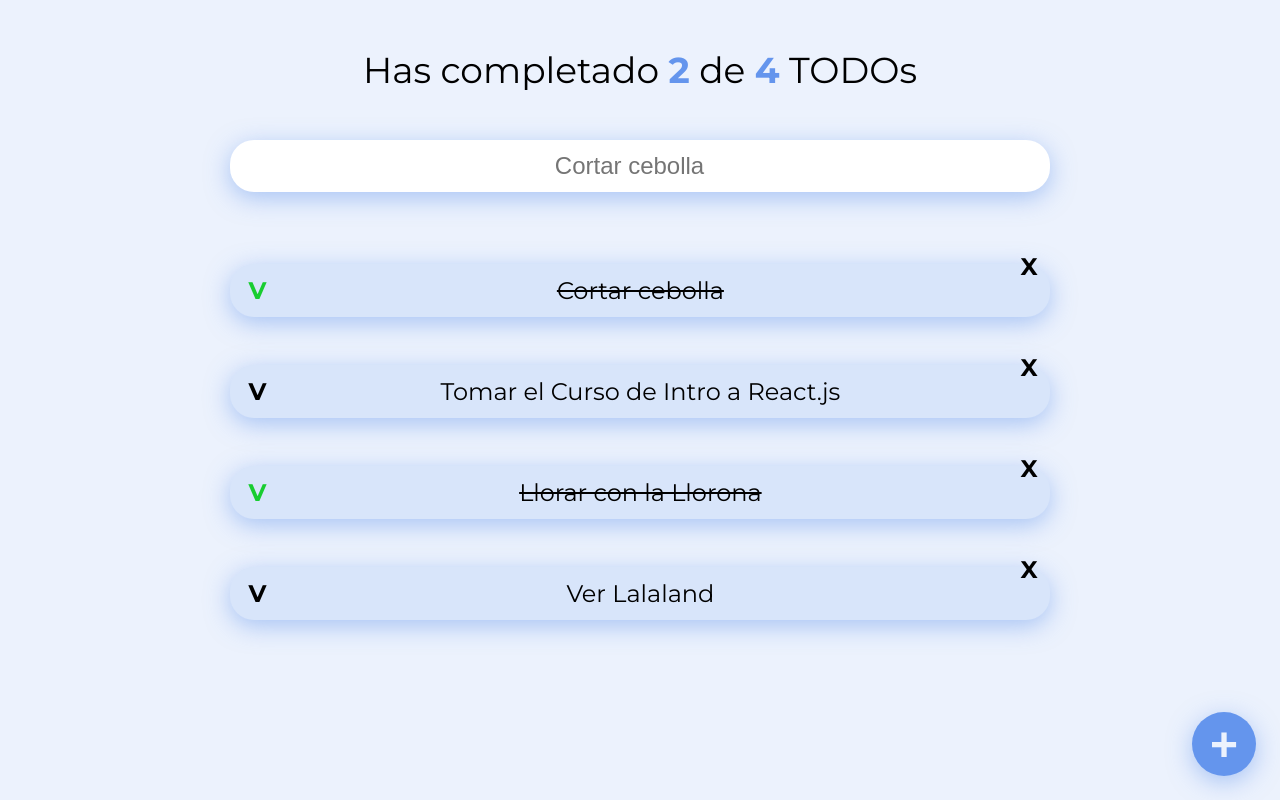
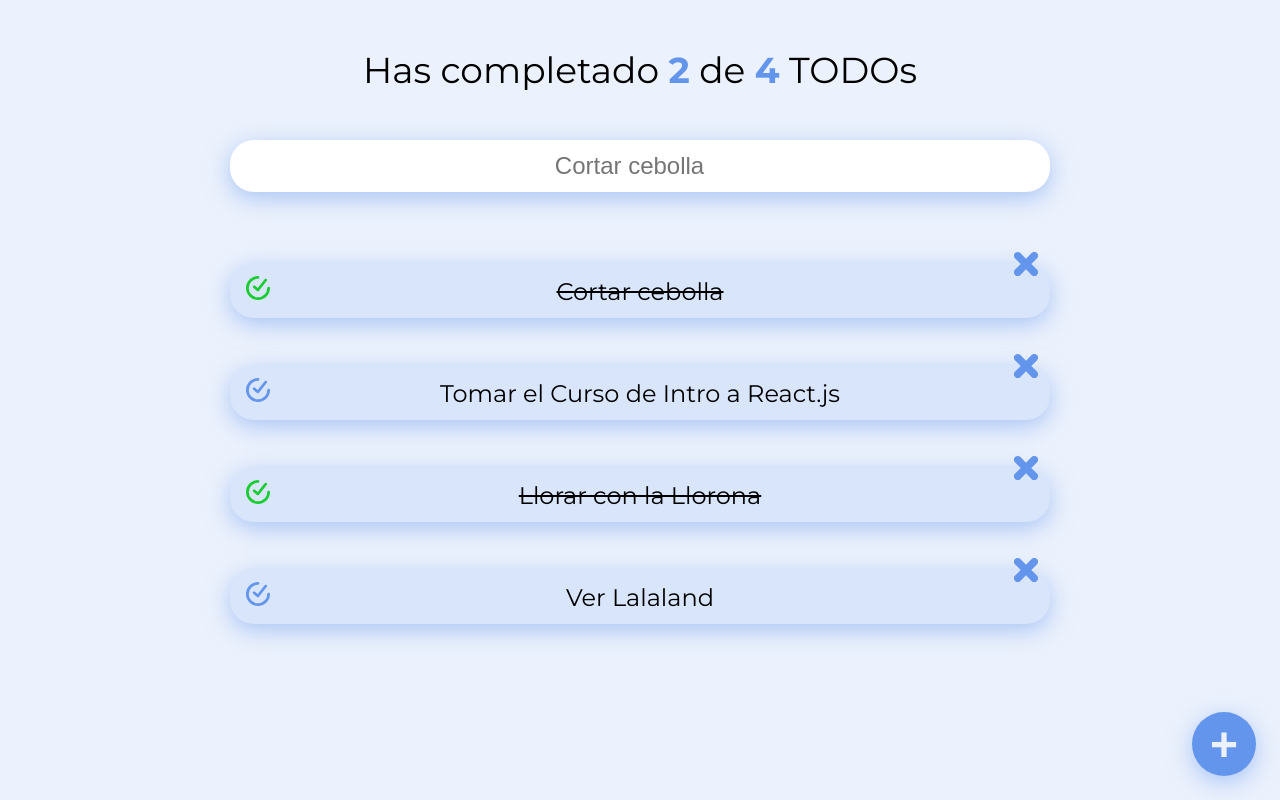
Before and after one commit to hyfi06/practica-cursos-dev, a React (Create React App) app in the folder curso-react-intro/: page / in a window 1280 px wide. Built offline with nearby package versions, Linux system fonts and the light colour scheme.

Commit message:
refactor: icons

```diff
--- /dev/null
+++ b/curso-react-intro/src/components/TodoIcon/CompleteIcon.js
@@ -0,0 +1,13 @@
+import { TodoIcon } from "./TodoIcon";
+
+function CompleteIcon({ onComplete, completed }) {
+  return (
+    <TodoIcon
+      type="check"
+      color={completed ? "#18cd30" : "#6495ed"}
+      clickAction={onComplete}
+    />
+  );
+}
+
+export { CompleteIcon };
--- /dev/null
+++ b/curso-react-intro/src/components/TodoIcon/DeleteIcon.js
@@ -0,0 +1,7 @@
+import { TodoIcon } from "./TodoIcon";
+
+function DeleteIcon({ onDelete }) {
+  return <TodoIcon type="delete" color="#6495ed" clickAction={onDelete} />;
+}
+
+export { DeleteIcon };
--- /dev/null
+++ b/curso-react-intro/src/components/TodoIcon/TodoIcon.css
@@ -0,0 +1,33 @@
+.Icon-container {
+  position: relative;
+  font-weight: bold;
+  cursor: pointer;
+  color: #6495ed;
+  transition: transform .2s ease;
+}
+
+.Icon-svg {
+  height: 24px;
+  width: 24px;
+}
+
+.Icon-container-check {
+  left: 4px;
+}
+
+.Icon-container-delete {
+  bottom: 24px;
+  align-self: normal;
+}
+
+.Icon-check--active {
+  fill: #18cd30;
+}
+
+.Icon-container-delete:hover .Icon-svg {
+  fill: #ed6495;
+}
+
+.Icon-container:active {
+  transform: translateY(2px);
+}
--- /dev/null
+++ b/curso-react-intro/src/components/TodoIcon/TodoIcon.js
@@ -0,0 +1,22 @@
+import React from "react";
+import { ReactComponent as CheckSvg } from "./check.svg";
+import { ReactComponent as DeleteSvg } from "./delete.svg";
+import "./TodoIcon.css";
+
+const iconTypes = {
+  check: (color) => <CheckSvg className="Icon-svg" fill={color} />,
+  delete: (color) => <DeleteSvg className="Icon-svg Icon-svg-delete" fill={color} />,
+};
+
+function TodoIcon({ type, color, clickAction }) {
+  return (
+    <span
+      className={`Icon-container Icon-container-${type}`}
+      onClick={clickAction}
+    >
+      {iconTypes[type](color)}
+    </span>
+  );
+}
+
+export { TodoIcon };
--- a/curso-react-intro/src/components/TodoItem/CompleteIcon.js
+++ /dev/null
@@ -1,5 +0,0 @@
-function CompleteIcon() {
-  return "V";
-}
-
-export { CompleteIcon };
--- a/curso-react-intro/src/components/TodoItem/DeleteIcon.js
+++ /dev/null
@@ -1,5 +0,0 @@
-function DeleteIcon() {
-  return "X";
-}
-
-export { DeleteIcon };
--- a/curso-react-intro/src/components/TodoItem/TodoItem.css
+++ b/curso-react-intro/src/components/TodoItem/TodoItem.css
@@ -7,7 +7,7 @@
   min-width: 300px;
   width: 80%;
   text-align: center;
-  box-shadow: 0px 6px 24px rgb(100, 149, 237, 0.5);
+  box-shadow: 0px 6px 24px rgba(100, 149, 237, 0.502);
   display: flex;
   justify-content: space-between;
   align-items: center;
@@ -16,26 +16,3 @@
 .TodoItem-p--complete {
   text-decoration: line-through;
 }
-
-.Icon {
-  position: relative;
-  font-weight: bold;
-  cursor: pointer;
-}
-
-.Icon-check {
-  left: 6px;
-}
-
-.Icon-check--active {
-  color: #18cd30;
-}
-
-.Icon-delete {
-  bottom: 24px;
-  align-self: normal;
-}
-
-.Icon-delete:hover {
-  color: #ed6495;
-}
--- a/curso-react-intro/src/components/TodoItem/TodoItem.js
+++ b/curso-react-intro/src/components/TodoItem/TodoItem.js
@@ -1,22 +1,18 @@
 import "./TodoItem.css";
-import { CompleteIcon } from "./CompleteIcon";
-import { DeleteIcon } from "./DeleteIcon";
+import { CompleteIcon } from "../TodoIcon/CompleteIcon";
+import { DeleteIcon } from "../TodoIcon/DeleteIcon";
 
 function TodoItem({ text, completed, onComplete, onDelete }) {
   return (
     <li className="TodoItem">
-      <span
-        className={`Icon Icon-check ${completed ? "Icon-check--active" : ""}`}
-        onClick={onComplete}
-      >
-        <CompleteIcon />
-      </span>
+      <CompleteIcon
+        completed={completed}
+        onComplete={onComplete}
+      />
       <p className={`TodoItem-p ${completed ? "TodoItem-p--complete" : ""}`}>
         {text}
       </p>
-      <span className="Icon Icon-delete" onClick={onDelete}>
-        <DeleteIcon />
-      </span>
+      <DeleteIcon onDelete={onDelete} />
     </li>
   );
 }
```
Also changed, not shown: curso-react-intro/src/components/TodoIcon/check.svg (added), curso-react-intro/src/components/TodoIcon/delete.svg (added).
